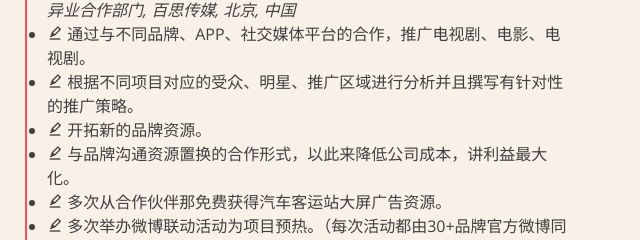
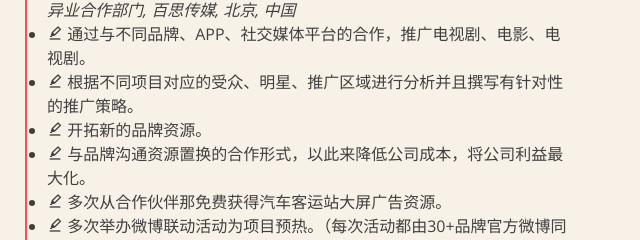
Before and after one commit to jessie-create/Resume_Website, a plain HTML site: page index-chinese.html in a window 1280 px wide. Shown: the part 2290-2530 px from the top of the page, 627-1267 px from the left. Drawn offline with nearby package versions, Linux system fonts and the light colour scheme; some packages are replaced by stand-ins of ours; a script that the page names is missing.

Commit message:
Add files via upload

```diff
--- a/index-chinese.html
+++ b/index-chinese.html
@@ -156,7 +156,7 @@
                             <li><i class='bx bx-highlight'></i> 通过与不同品牌、APP、社交媒体平台的合作，推广电视剧、电影、电视剧。</li>
                             <li><i class='bx bx-highlight'></i> 根据不同项目对应的受众、明星、推广区域进行分析并且撰写有针对性的推广策略。</li>
                             <li><i class='bx bx-highlight'></i> 开拓新的品牌资源。</li>
-                            <li><i class='bx bx-highlight'></i> 与品牌沟通资源置换的合作形式，以此来降低公司成本，讲利益最大化。</li>
+                            <li><i class='bx bx-highlight'></i> 与品牌沟通资源置换的合作形式，以此来降低公司成本，将公司利益最大化。</li>
                             <li><i class='bx bx-highlight'></i> 多次从合作伙伴那免费获得汽车客运站大屏广告资源。 </li>
                             <li><i class='bx bx-highlight'></i> 多次举办微博联动活动为项目预热。（每次活动都由30+品牌官方微博同时发表项目预热海报及内容）</li>
                         </ul>
```
